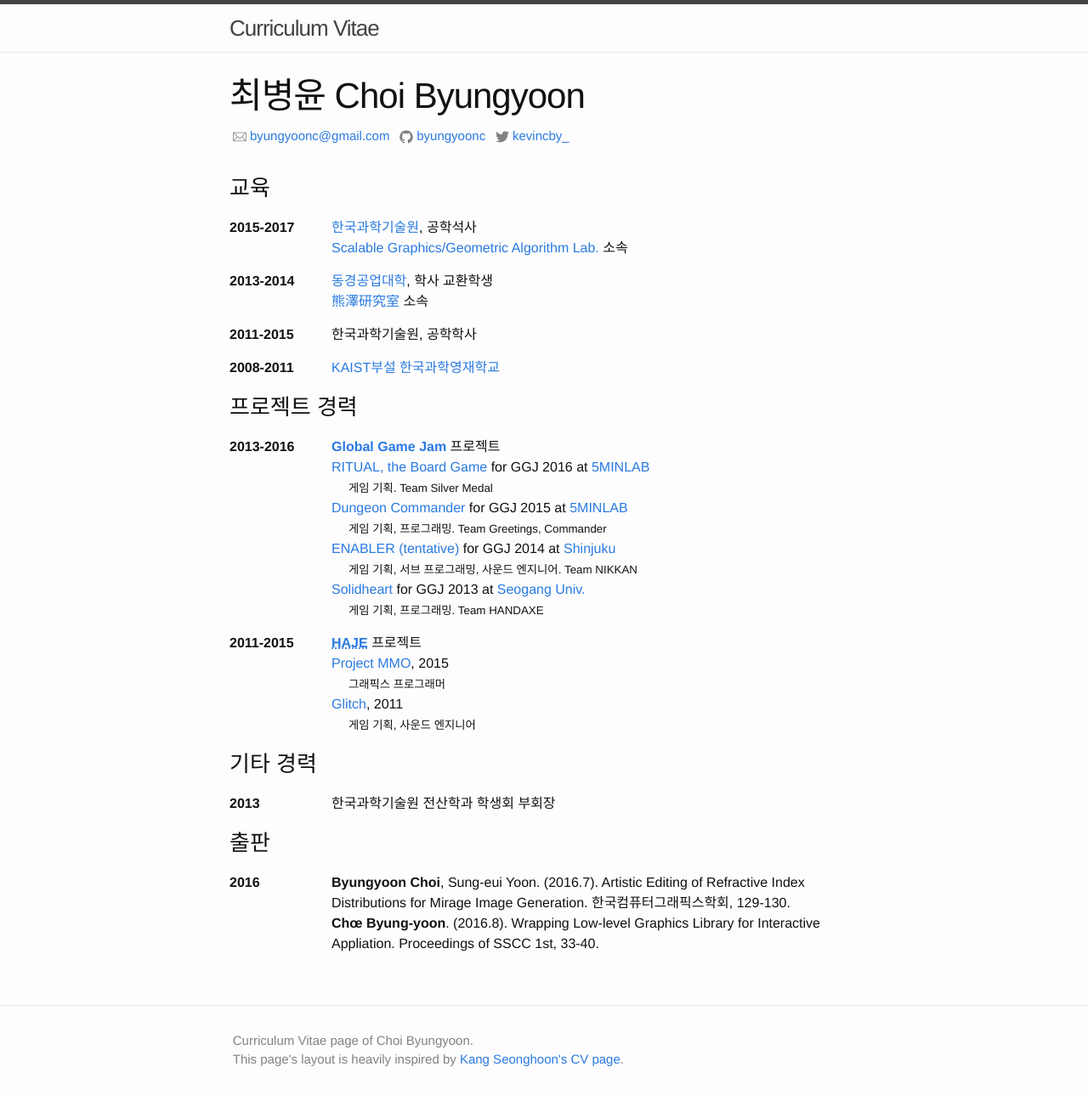
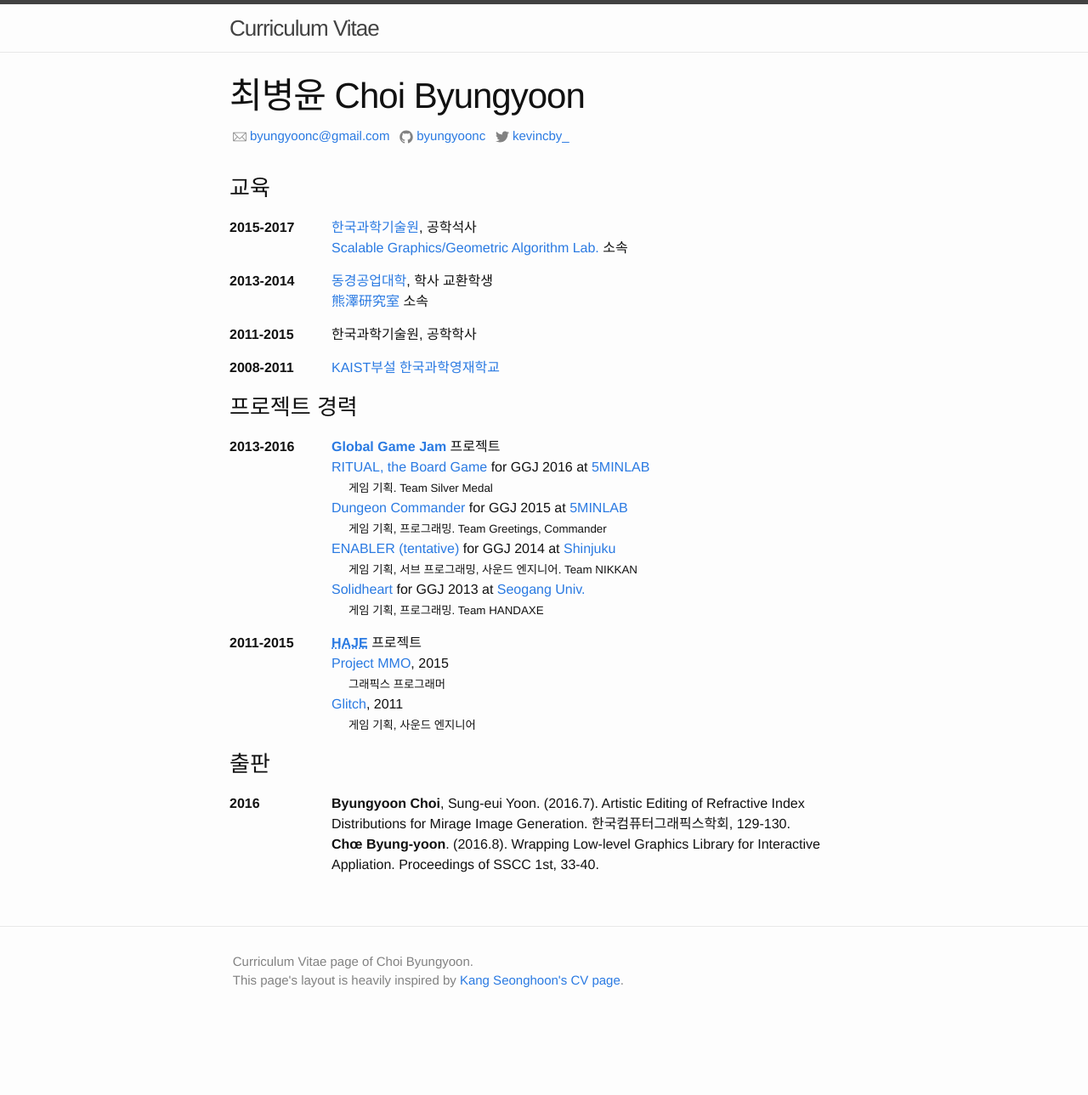
Before and after one commit to jaeyounglee978/jaeyounglee978.github.io, a Jekyll site: the page built from index.md, in a window 1280 px wide. Shown: the whole page at 85% size. Built offline with Jekyll 4.4.1, drawn with Linux system fonts in a browser that asks for light colours; after the commit the page ends 1196 px from its top, so only the background shows below that.

Commit message:
Removed etc. career

```diff
--- a/index.md
+++ b/index.md
@@ -67,12 +67,6 @@ title:  "최병윤 Choi Byungyoon"
 [glitch]: http://haje.org/projects/glitch/index
 *[HAJE]: 한국과학기술원 게임개발 동아리
 
-### 기타 경력
-
-2013
-
-: 한국과학기술원 전산학과 학생회 부회장
-
 ### 출판
 
 2016
```
